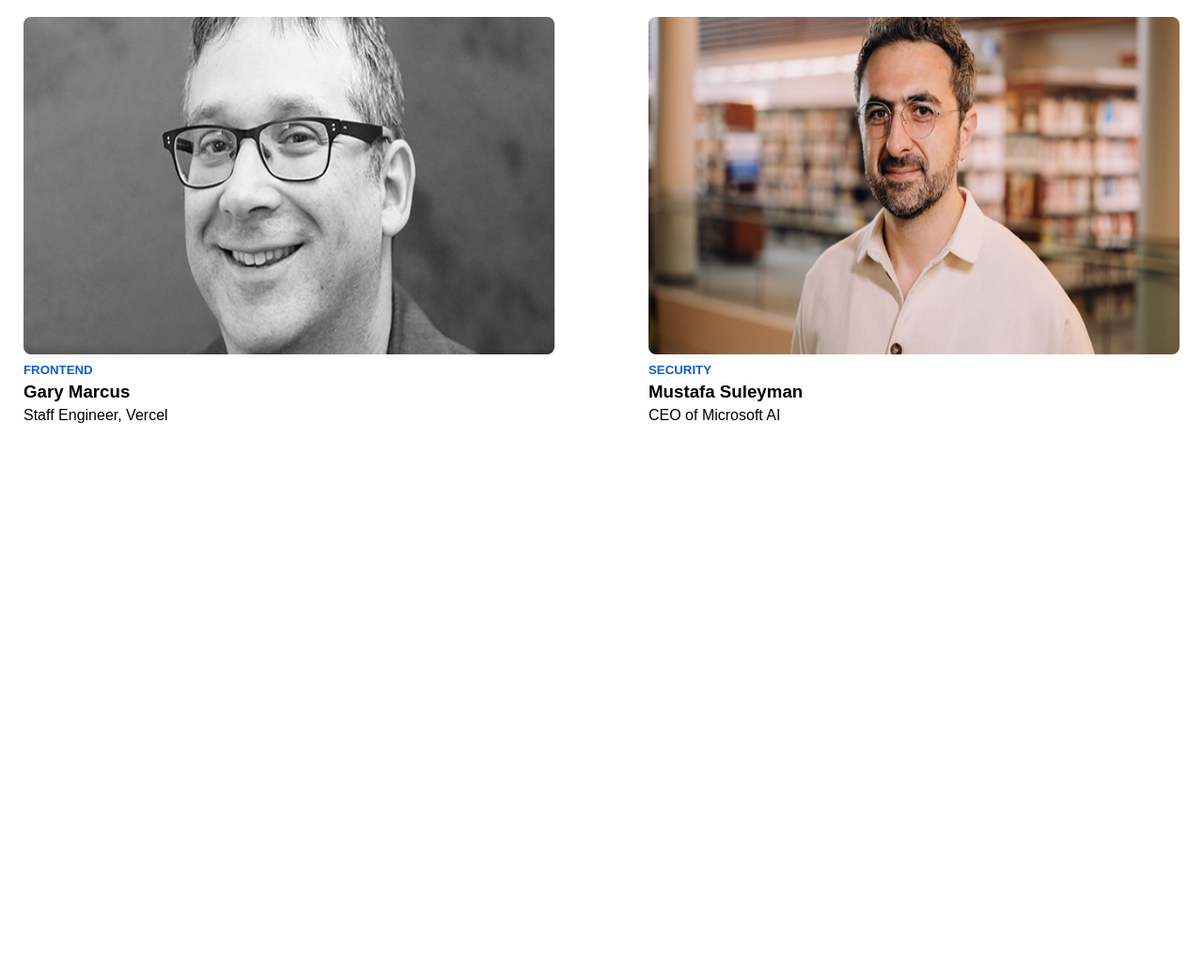
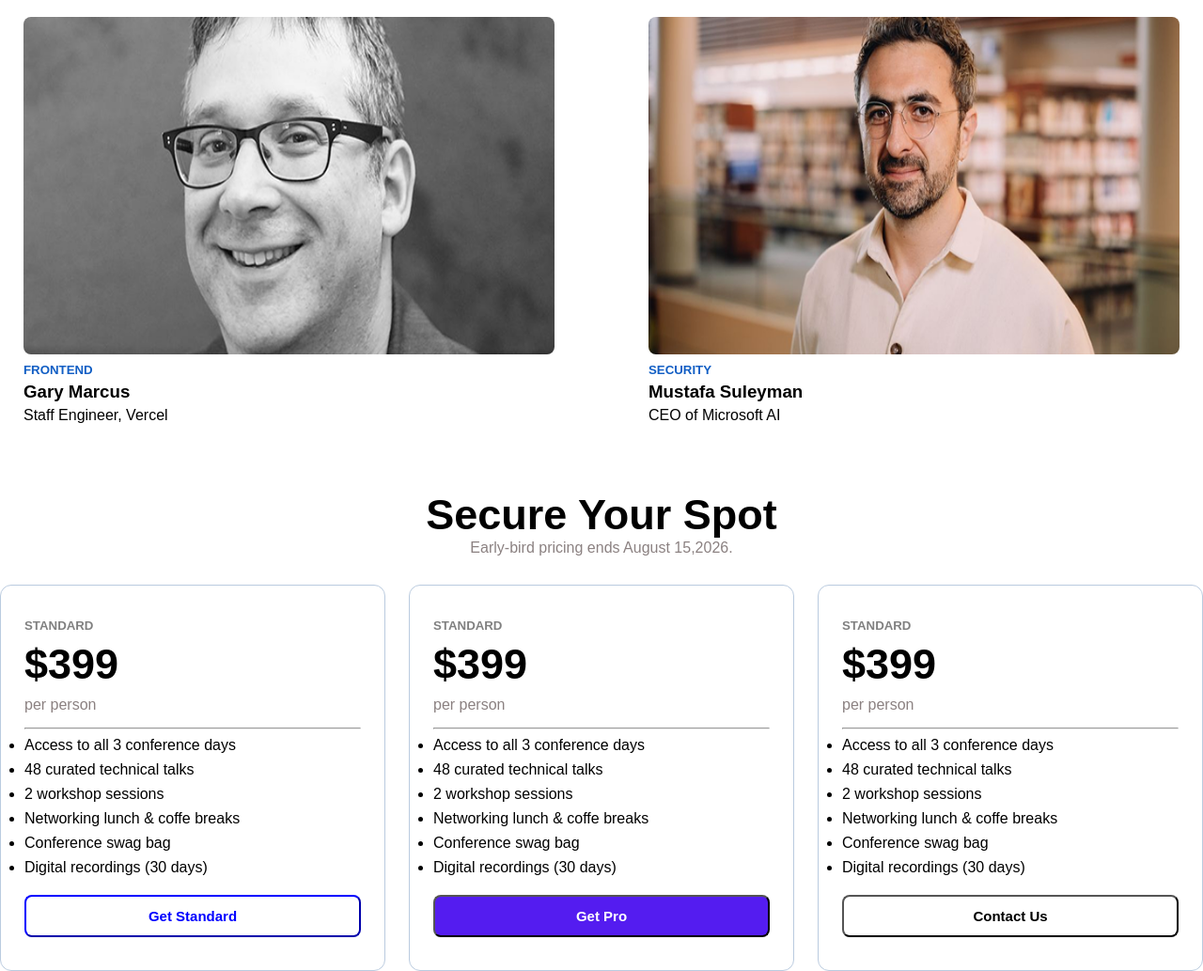
Before and after one commit to AnwarSadek/PH-B14-A01, a plain HTML site: page index.html in a window 1280 px wide. Shown: the part 1117-2150 px from the top of the page at 94% size. Before the commit the page ends 1568 px from the top, so only its background shows below. Drawn offline with Linux system fonts and the light colour scheme.

Commit message:
aded pricing section with css

```diff
--- a/index.html
+++ b/index.html
@@ -74,6 +74,67 @@
             </div>
         </section>
         <!-- speaker section end  -->
+
+        <!-- pricing section start  -->
+        <section class="pricing-parent container">
+            <h1>Secure Your Spot</h1>
+            <p>Early-bird pricing ends August 15,2026.</p>
+            <div class="pricing-container">
+                <div class="pricing-box">
+                    <div class="pricing-box-item">
+                        <h5>STANDARD</h5>
+                        <h1>$399</h1>
+                        <p>per person</p>
+                        <hr>
+                        <ul>
+                            <li>Access to all 3 conference days</li>
+                            <li>48 curated technical talks</li>
+                            <li>2 workshop sessions</li>
+                            <li>Networking lunch & coffe breaks</li>
+                            <li>Conference swag bag</li>
+                            <li>Digital recordings (30 days)</li>
+                        </ul>
+                        <button class="Standard-btn con-btn">Get Standard</button>
+                    </div>
+                </div>
+                <div class="pricing-box">
+                    <div class="pricing-box-item">
+                        <h5>STANDARD</h5>
+                        <h1>$399</h1>
+                        <p>per person</p>
+                        <hr>
+                        <ul>
+                            <li>Access to all 3 conference days</li>
+                            <li>48 curated technical talks</li>
+                            <li>2 workshop sessions</li>
+                            <li>Networking lunch & coffe breaks</li>
+                            <li>Conference swag bag</li>
+                            <li>Digital recordings (30 days)</li>
+                        </ul>
+                        <button class="futured-btn con-btn">Get Pro</button>
+                    </div>
+                </div>
+                <div class="pricing-box">
+                    <div class="pricing-box-item">
+                        <h5>STANDARD</h5>
+                        <h1>$399</h1>
+                        <p>per person</p>
+                        <hr>
+                        <ul>
+                            <li>Access to all 3 conference days</li>
+                            <li>48 curated technical talks</li>
+                            <li>2 workshop sessions</li>
+                            <li>Networking lunch & coffe breaks</li>
+                            <li>Conference swag bag</li>
+                            <li>Digital recordings (30 days)</li>
+                        </ul>
+                        <button class="con-btn">Contact Us</button>
+                    </div>
+                </div>
+            </div>
+
+        </section>
+        <!-- pricing section end  -->
     </main>
 </body>
 
--- a/style.css
+++ b/style.css
@@ -48,8 +48,8 @@ html {
 /* hero section css  */
 .hero-parent {
     background-image:
-    linear-gradient(rgba(54, 52, 52, 0.6), rgba(0, 0, 0, 0.6)),
-    url("./assets/banner.jpg");
+        linear-gradient(rgba(54, 52, 52, 0.6), rgba(0, 0, 0, 0.6)),
+        url("./assets/banner.jpg");
     background-size: cover;
     background-position: center;
     color: white;
@@ -86,27 +86,108 @@ html {
     grid-template: 1fr 1fr / 1fr 1fr;
     gap: 50px;
 }
+
 .box-item {
     padding: 15px;
     margin: 10px;
     text-align: left;
 }
+
 .box-item img {
     border-radius: 8px;
     height: 100%;
     width: 100%;
 }
+
 .speaker-parent {
     margin-top: 30px;
 }
+
 .speaker-parent h1 {
     font-size: 45px;
     text-align: center;
 }
+
 .box-item h5 {
     color: rgb(17, 94, 196);
     margin: 5px 0;
 }
+
 .box-item h3 {
     margin: 5px 0;
 }
+
+/* pricing section css  */
+.pricing-parent {
+    margin-top: 120px;
+    text-align: center;
+}
+
+.pricing-parent h1 {
+    font-size: 45px;
+}
+
+.pricing-parent p {
+    color: rgb(139, 129, 129);
+}
+
+.pricing-container {
+    display: flex;
+    justify-content: space-between;
+    gap: 25px;
+    align-items: stretch;
+    margin-top: 30px;
+}
+
+.pricing-box {
+    flex: 1;
+    border: 1px solid #bacbdf;
+    border-radius: 12px;
+    padding: 35px 25px;
+    display: flex;
+    flex-direction: column;
+    text-align: left;
+}
+
+.pricing-box-item h5 {
+    color: gray;
+}
+
+.pricing-box-item h1 {
+    margin: 8px 0;
+}
+
+.pricing-box-item p {
+    margin-bottom: 15px;
+}
+
+.pricing-box-item ul {
+    margin-top: 8px;
+    display: flex;
+    flex-direction: column;
+    gap: 8px;
+}
+.pricing-box-item{
+    display: flex;
+    flex-direction: column;
+    height: 100%;
+}
+
+.con-btn {
+    background-color: white;
+    border-radius: 8px;
+    font-weight: bold;
+    font-size: 15px;
+    cursor: pointer;
+    width: 100%;
+    padding: 12px;
+    margin-top: 20px;
+}
+.futured-btn {
+    background-color: rgb(84, 28, 240);
+    color: white;
+}
+.Standard-btn {
+    color: blue;
+    border-color: blue;
+}
```
